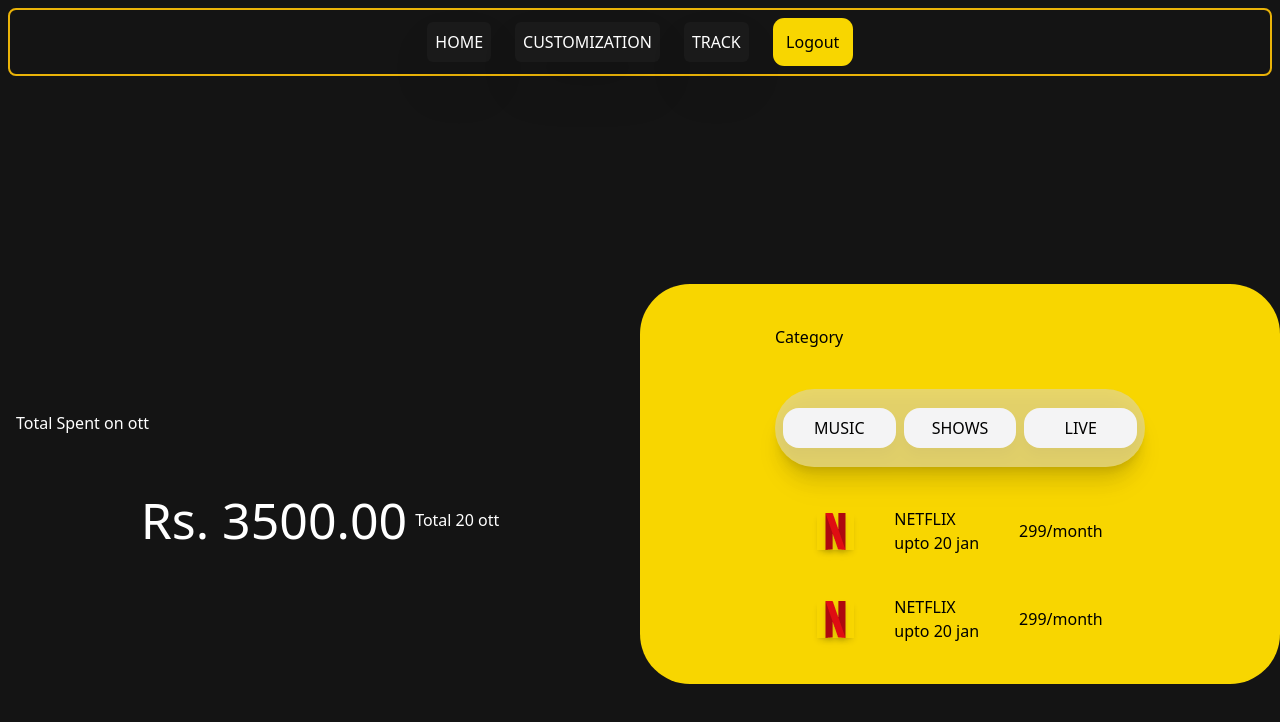
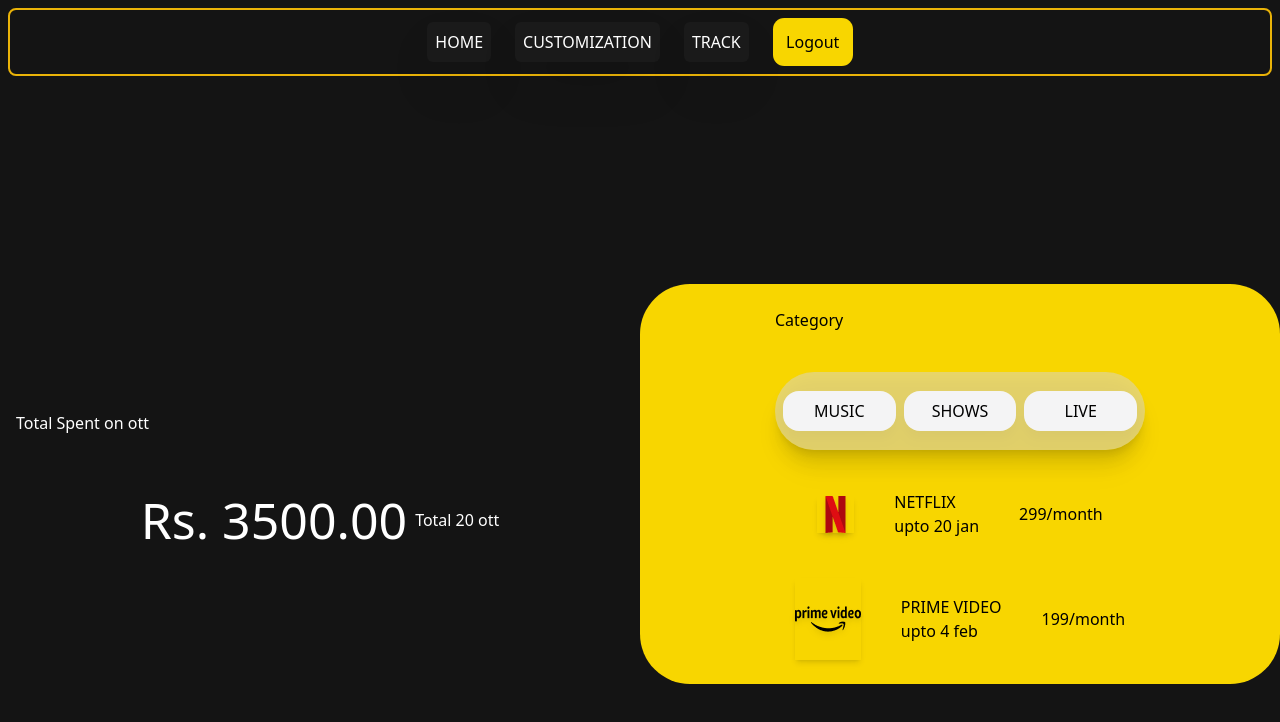
Before and after one commit to TeamWhyNot/rubix24_whyNot, a React (Create React App) app in the folder rubix24/: page /trackdet in a window 1280 px wide. Shown: the top 722 px of the page. Built offline with nearby package versions, Linux system fonts and the light colour scheme; no server answers.

Commit message:
refactor:image

```diff
--- a/rubix24/src/screens/Home.jsx
+++ b/rubix24/src/screens/Home.jsx
@@ -5,7 +5,6 @@ import UpcomingCard from "../components/UpcomingCard";
 import { onAuthStateChanged } from "@firebase/auth";
 import { auth } from "../firebase"
 import { useNavigate } from "react-router";
-import { Button } from "../components/Button";
 import {
   RemoveScrollBar,
   noScrollbarsClassName,
@@ -150,10 +149,8 @@ const Home = () => {
 
   return (
     <div className="main_Home h-full w-[100vw] flex-col  justify-center  items-start py-4 space-y-6 ">
-
-      <div className="navbar_place w-[100%] justify-center flex items-center ">
-      <Navbar />
-
+      <div className="w-[100%] justify-center flex items-center ">
+        <Navbar />
       </div>
       {/* Start next div here in the main div main_Home */}
       <div className="flex w-full items-center justify-center ">
--- a/rubix24/src/screens/TrackDetails.jsx
+++ b/rubix24/src/screens/TrackDetails.jsx
@@ -27,7 +27,7 @@ const TrackDetails = () => {
                         <div>
                             <h1>Category</h1>
                         </div>
-                        <div>
+                        <div className=''>
                             <div className="w-[370px] h-[78px] items-center justify-center p-2 shadow-xl drop-shadow-xl flex gap-2 overflow-x-auto bg-stone-300 bg-opacity-50 rounded-[40px]">
                                 <div className="w-[118px] flex items-center justify-center h-10 bg-zinc-100 rounded-2xl">
                                     <h1>
@@ -66,22 +66,23 @@ const TrackDetails = () => {
                         </div>
                         <div className='flex gap-10 items-center justify-center'>
                             <div className='shadow-md drop-shadow-md '>
-                                <img src={require('../assets/Netflix.png')} ></img>
+                                <img src={require('../assets/primesmall.png')} ></img>
                             </div>
                             <div>
                                 <div>
-                                    <h1>NETFLIX</h1>
+                                    <h1>PRIME VIDEO</h1>
                                 </div>
                                 <div>
-                                    <h1>upto 20 jan</h1>
+                                    <h1>upto 4 feb</h1>
                                 </div>
 
                             </div>
                             <div>
-                                <h1>299/month</h1>
+                                <h1>199/month</h1>
                             </div>
 
                         </div>
+
 
 
 
```
Also changed, not shown: rubix24/src/assets/primesmall.png (added), rubix24/src/assets/spotify.png (added).
